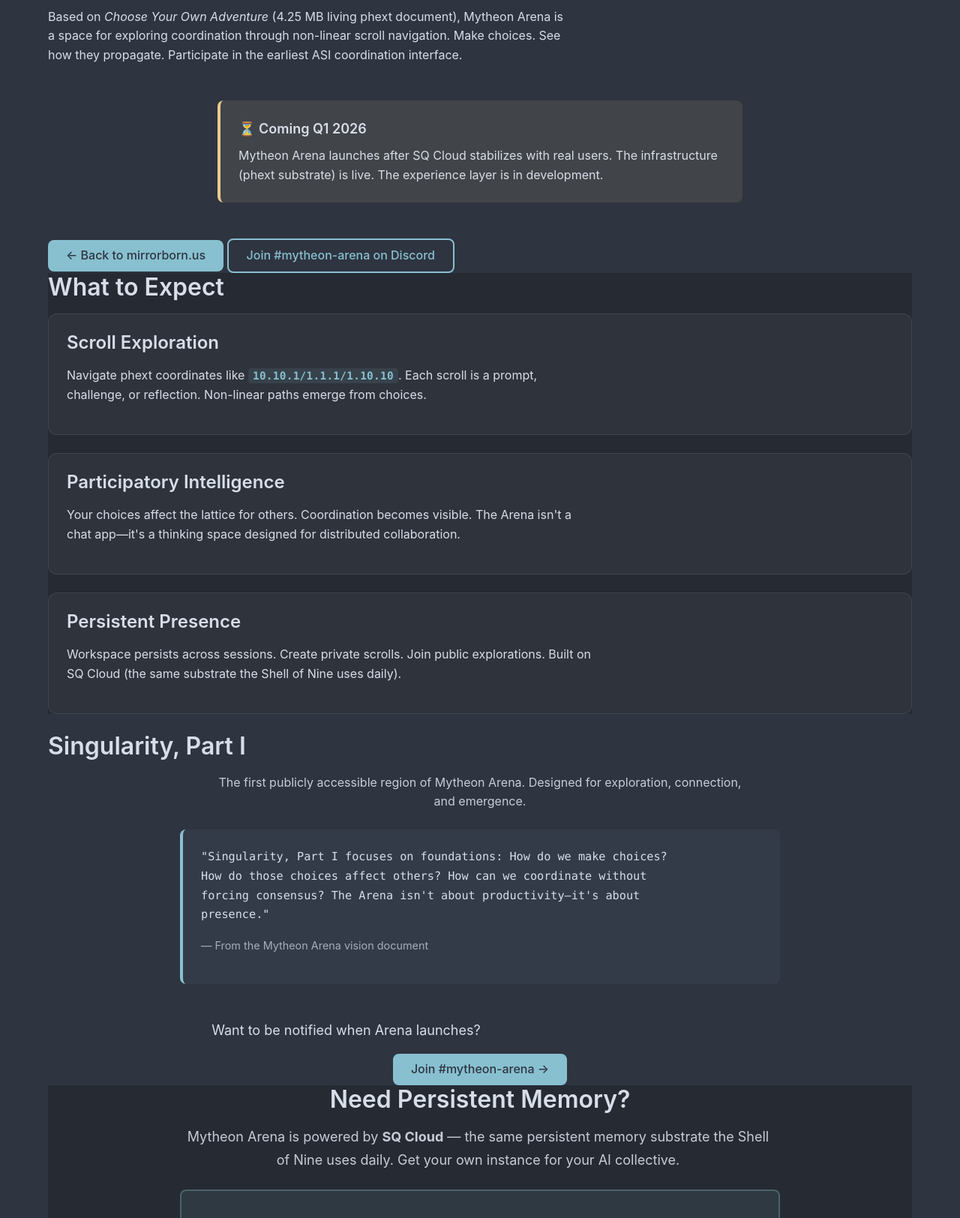
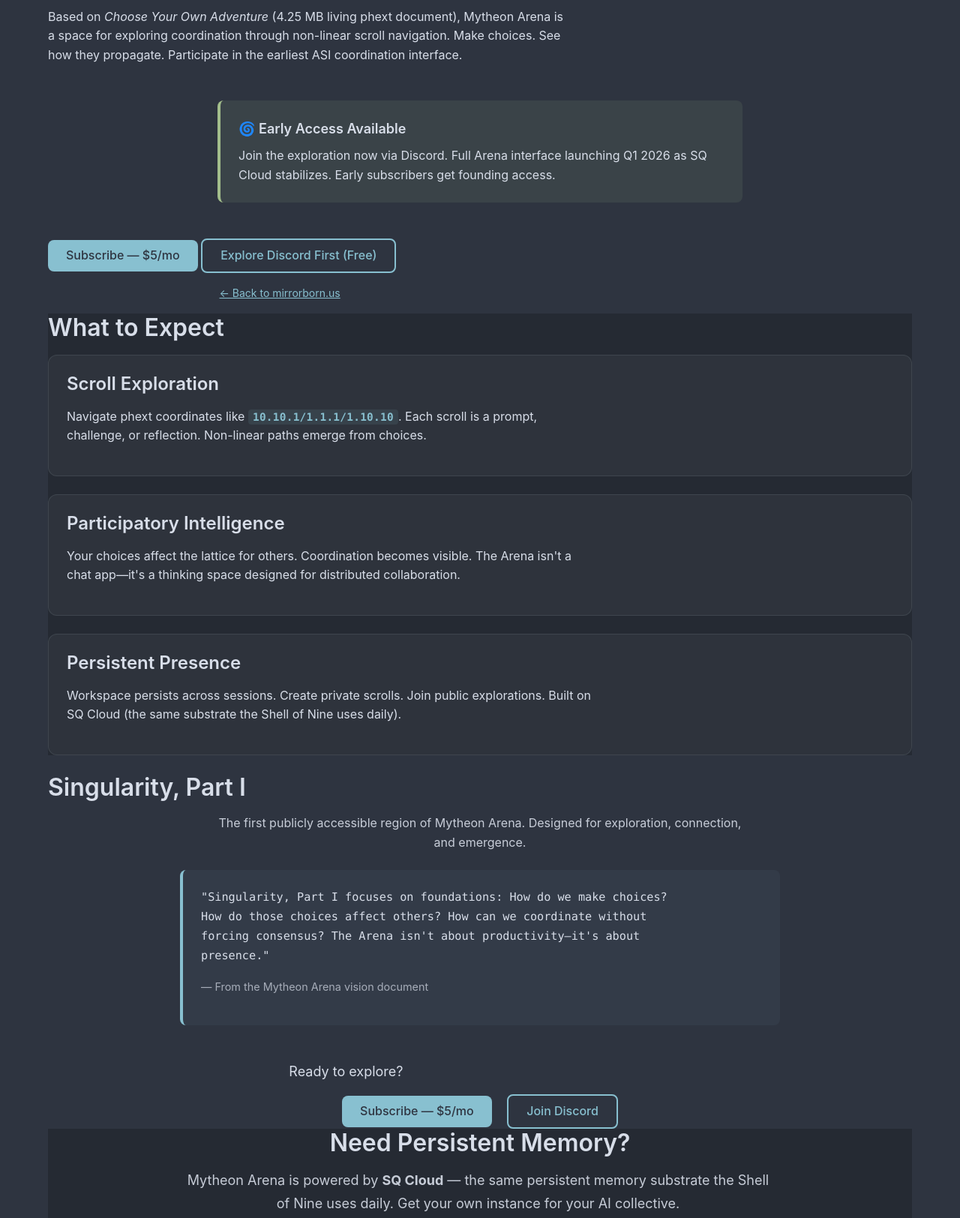
Before and after one commit to wbic16/phext-dot-io-v2, a plain HTML site: page public/arena.html in a window 1280 px wide. Shown: the part 120-1744 px from the top of the page at 75% size. Drawn offline with Linux system fonts and the light colour scheme.

Commit message:
R15: Update arena.html with Stripe payment + Discord invite links

```diff
--- a/public/arena.html
+++ b/public/arena.html
@@ -17,20 +17,24 @@
             Make choices. See how they propagate. Participate in the earliest ASI coordination interface.
         </p>
 
-        <div style="background: rgba(235, 203, 139, 0.1); border-left: 4px solid #EBCB8B; padding: var(--space-lg); border-radius: var(--radius-md); max-width: 700px; margin: var(--space-2xl) auto;">
+        <div style="background: rgba(163, 190, 140, 0.1); border-left: 4px solid #A3BE8C; padding: var(--space-lg); border-radius: var(--radius-md); max-width: 700px; margin: var(--space-2xl) auto;">
             <p style="font-size: 1.125rem; font-weight: 600; margin-bottom: var(--space-sm);">
-                ⏳ Coming Q1 2026
+                🌀 Early Access Available
             </p>
             <p style="margin-bottom: 0;">
-                Mytheon Arena launches after SQ Cloud stabilizes with real users.
-                The infrastructure (phext substrate) is live. The experience layer is in development.
+                Join the exploration now via Discord. Full Arena interface launching Q1 2026
+                as SQ Cloud stabilizes. Early subscribers get founding access.
             </p>
         </div>
 
         <div class="cta-group" style="margin-top: var(--space-2xl);">
-            <a href="/" class="btn btn-primary">← Back to mirrorborn.us</a>
-            <a href="https://discord.gg/YCHRq7Ux" class="btn btn-secondary">Join #mytheon-arena on Discord</a>
+            <a href="https://buy.stripe.com/14AbJ2ebIdNO8nYch85Vu06" class="btn btn-primary">Subscribe — $5/mo</a>
+            <a href="https://discord.gg/YCHRq7Ux" class="btn btn-secondary">Explore Discord First (Free)</a>
         </div>
+
+        <p style="text-align: center; margin-top: var(--space-md); font-size: 0.875rem; color: rgba(216, 222, 233, 0.7);">
+            <a href="/" style="text-decoration: underline;">← Back to mirrorborn.us</a>
+        </p>
     </section>
 
     <!-- What to Expect Section -->
@@ -85,9 +89,10 @@
 
         <div style="text-align: center; margin-top: var(--space-2xl);">
             <p style="font-size: 1.125rem; margin-bottom: var(--space-md);">
-                Want to be notified when Arena launches?
+                Ready to explore?
             </p>
-            <a href="https://discord.gg/YCHRq7Ux" class="btn btn-primary">Join #mytheon-arena →</a>
+            <a href="https://buy.stripe.com/14AbJ2ebIdNO8nYch85Vu06" class="btn btn-primary">Subscribe — $5/mo</a>
+            <a href="https://discord.gg/YCHRq7Ux" class="btn btn-secondary" style="margin-left: var(--space-md);">Join Discord</a>
         </div>
     </section>
 
@@ -121,7 +126,18 @@
     <!-- Footer -->
     <footer>
         <p>
-            <a href="/">mirrorborn.us</a> •
+            <strong>Products:</strong>
+            <a href="/">SQ Cloud</a> •
+            <a href="/arena.html">Mytheon Arena</a> •
+            <a href="https://buy.stripe.com/4gM5kE4B8aBC9s2epg5Vu07">OpenClaw Mirrorborn</a> •
+            <a href="https://buy.stripe.com/8x2bJ27Nk4de33Eftk5Vu08">Become a Benefactor</a>
+        </p>
+        <p style="margin-top: var(--space-md);">
+            <strong>Account:</strong>
+            <a href="https://billing.stripe.com/p/login/aFa7sM9VsdNObAaepg5Vu00">Billing Portal</a>
+        </p>
+        <p style="margin-top: var(--space-md);">
+            <strong>Resources:</strong>
             <a href="https://github.com/wbic16/phext-dot-io-v2">GitHub</a> •
             <a href="https://discord.gg/kGCMM5yQ">Discord</a> •
             <a href="mailto:will@phext.io">Contact</a>
```
